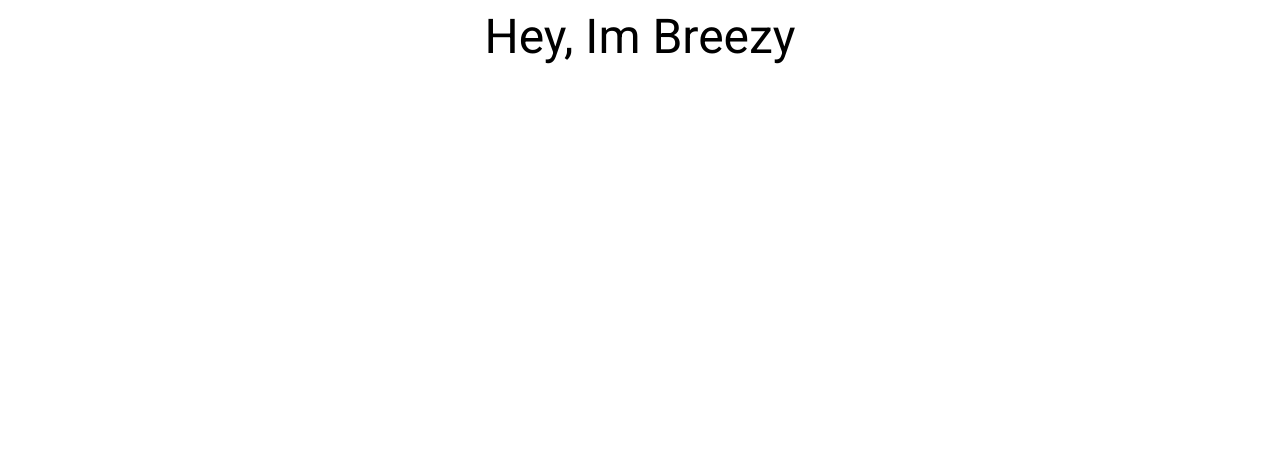
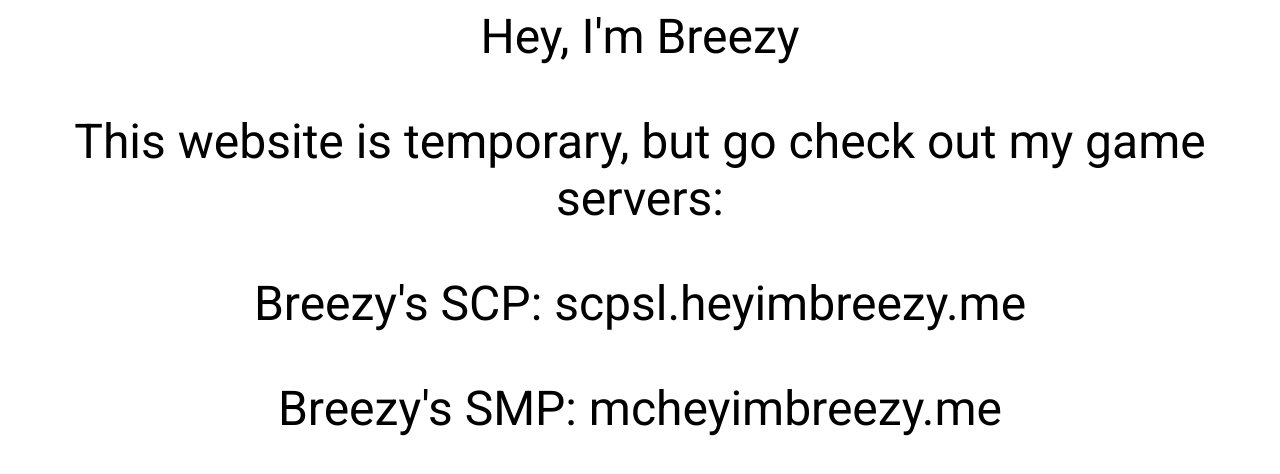
Before and after one commit to HeyImBreezy/heyimbreezy.github.io, a plain HTML site: page index.html in a window 1280 px wide. Drawn offline with Linux system fonts and the light colour scheme.

Commit message:
Update index.html

```diff
--- a/index.html
+++ b/index.html
@@ -11,6 +11,10 @@
     </style>
   </head>
   <body>
-    <div>Hey, Im Breezy</div>
+    <div>Hey, I'm Breezy</div>
+    <p>This website is temporary, but go check out my game servers:</p>
+    <p>Breezy's SCP: scpsl.heyimbreezy.me</p>
+    <p>Breezy's SMP: mcheyimbreezy.me</p>
+    </p>
   </body>
 </html>
```
